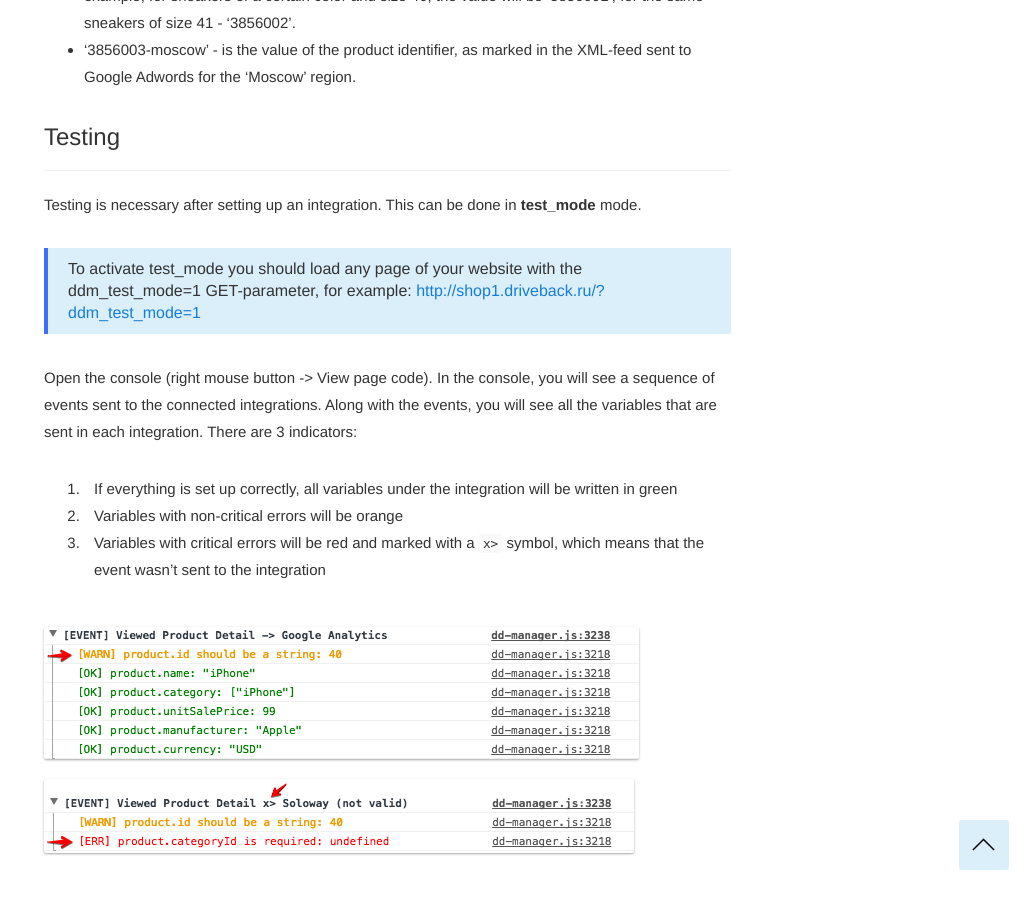
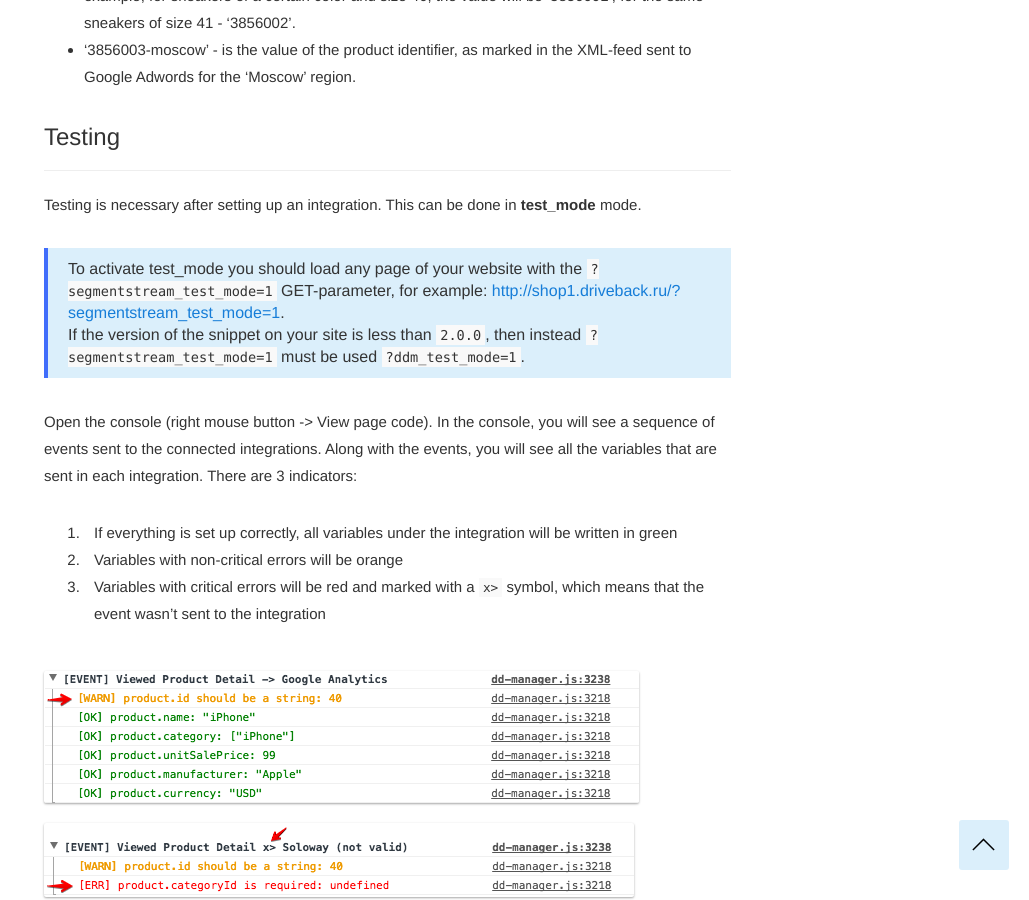
Before and after one commit to segmentstream-com/segmentstream-com.github.io, a Jekyll site: the page built from _docs/for-analyst/integrations.md, in a window 1280 px wide and 900 px high, scrolled down 3743 px. Shown: the whole window, without its empty margins (251-1280 px from the left). Built offline with Jekyll 4.4.1, drawn with Linux system fonts in a browser that asks for light colours; nearby versions of some CDN libraries.

Commit message:
Updated for-analyst-integrations page

```diff
--- a/_docs/for-analyst/integrations.md
+++ b/_docs/for-analyst/integrations.md
@@ -61,7 +61,8 @@ If before in Google Adwords the following value of the productId variable would
 ------
 Testing is necessary after setting up an integration. This can be done in **test_mode** mode.
 
-> To activate test_mode you should load any page of your website with the ddm_test_mode=1 GET-parameter, for example: [http://shop1.driveback.ru/?ddm_test_mode=1](http://shop1.driveback.ru/?ddm_test_mode=1)
+> To activate test_mode you should load any page of your website with the `?segmentstream_test_mode=1` GET-parameter, for example: [http://shop1.driveback.ru/?segmentstream_test_mode=1](http://shop1.driveback.ru/?segmentstream_test_mode=1).
+<br>If the version of the snippet on your site is less than `2.0.0`, then instead `?segmentstream_test_mode=1` must be used `?ddm_test_mode=1`.
 
 Open the console (right mouse button -> View page code). In the console, you will see a sequence of events sent to the connected integrations. Along with the events, you will see all the variables that are sent in each integration. There are 3 indicators:
 1. If everything is set up correctly, all variables under the integration will be written in green
```
